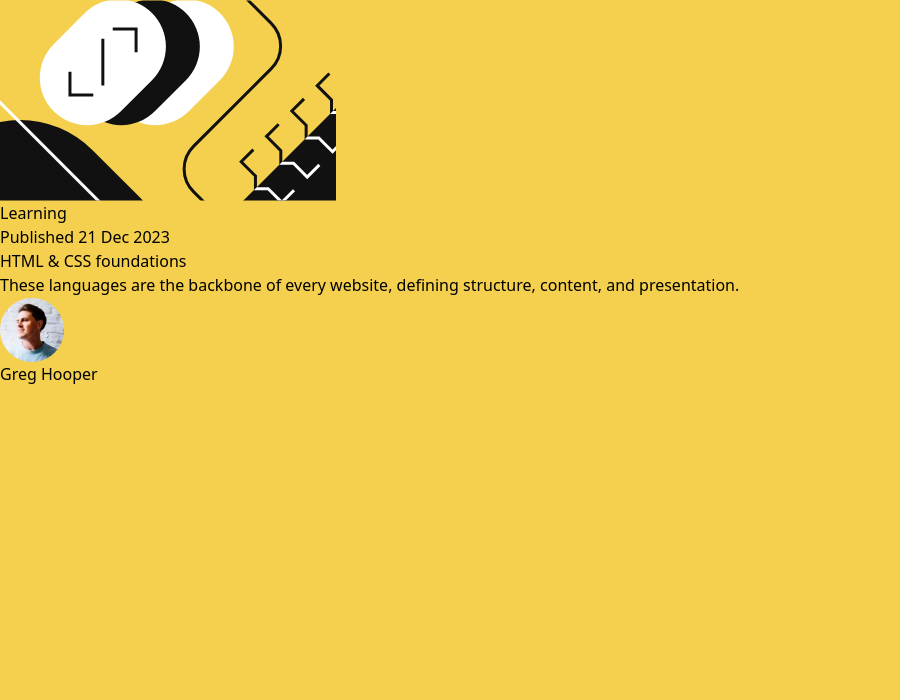
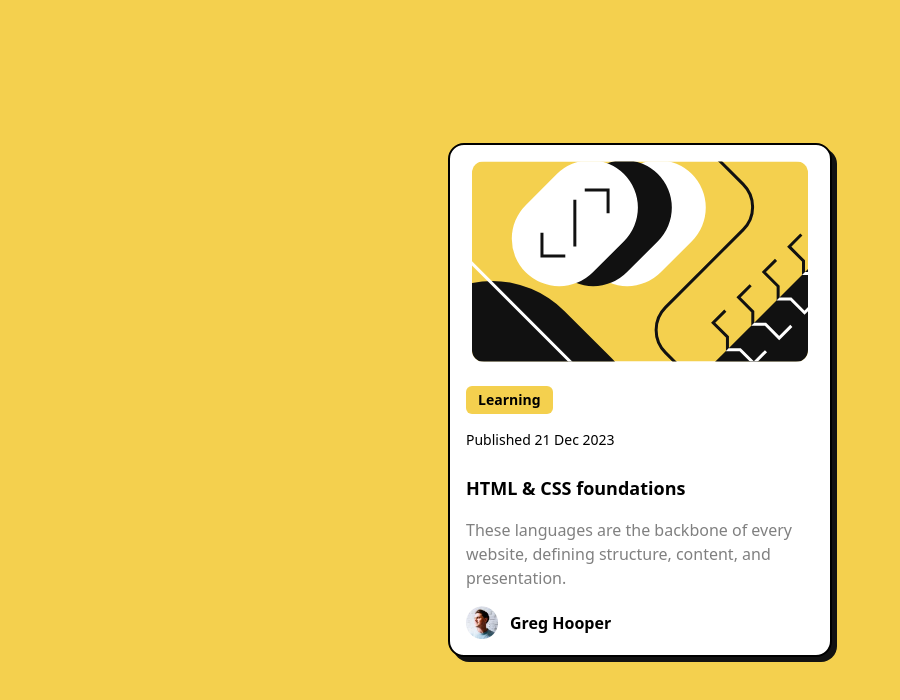
Before and after one commit to SanazBHMN/blog-preview-card-main, a website: page src/index.html in a window 1280 px wide. Shown: the whole page, without its empty margins (0-900 px from the left). Drawn offline with Linux system fonts and the light colour scheme.

Commit message:
Add styles

```diff
--- a/src/index.html
+++ b/src/index.html
@@ -12,28 +12,41 @@
     <link rel="stylesheet" href="./output.css" />
     <title>Frontend Mentor | Blog preview card</title>
   </head>
-  <body class="bg-primary">
+  <body class="bg-primary grid place-items-center h-screen">
     <main>
-      <div>
-        <header>
+      <div
+        class="w-72 sm:w-96 flex flex-col justify-center items-start border-2 bg-white p-4 rounded-2xl shadow-hard"
+      >
+        <header class="mx-auto my-0">
           <img
+            class="rounded-xl"
             src="../assets/images/illustration-article.svg"
             alt="illustration"
           />
         </header>
-        <section>
-          <button>Learning</button>
-          <p>Published <time>21 Dec 2023</time></p>
+        <section class="my-6">
+          <div
+            class="bg-primary w-fit py-1 px-3 mb-4 rounded-md font-bold text-sm"
+          >
+            Learning
+          </div>
+          <p class="text-sm">Published <time>21 Dec 2023</time></p>
         </section>
         <section>
-          <h1>HTML & CSS foundations</h1>
-          <p>
+          <h1 class="font-bold text-lg hover:text-primary cursor-pointer">
+            HTML & CSS foundations
+          </h1>
+          <p class="text-grey my-4">
             These languages are the backbone of every website, defining
             structure, content, and presentation.
           </p>
-          <div>
-            <img src="../assets/images/image-avatar.webp" alt="avatar" />
-            <p>Greg Hooper</p>
+          <div class="flex justify-start items-center">
+            <img
+              class="w-8"
+              src="../assets/images/image-avatar.webp"
+              alt="avatar"
+            />
+            <p class="font-extrabold ml-3">Greg Hooper</p>
           </div>
         </section>
       </div>
--- a/tailwind.config.js
+++ b/tailwind.config.js
@@ -8,7 +8,11 @@ module.exports = {
       grey: "hsl(0, 0%, 50%)",
       black: "hsl(0, 0%, 7%)",
     },
-    extend: {},
+    extend: {
+      boxShadow: {
+        hard: "5px 5px 0px 0px hsl(0, 0%, 7%)",
+      },
+    },
   },
   plugins: [],
 };
```
Also changed, not shown: src/output.css.
